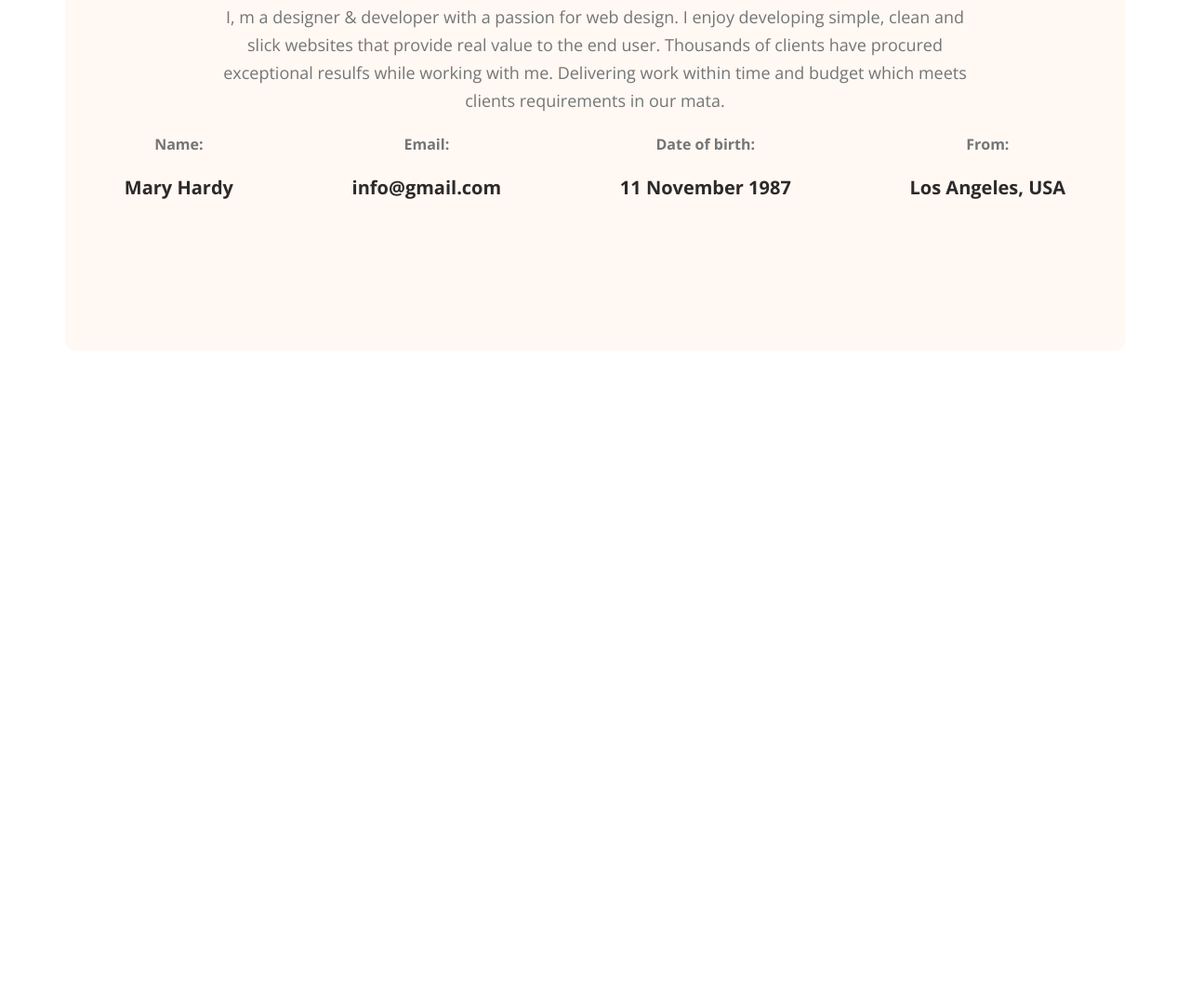
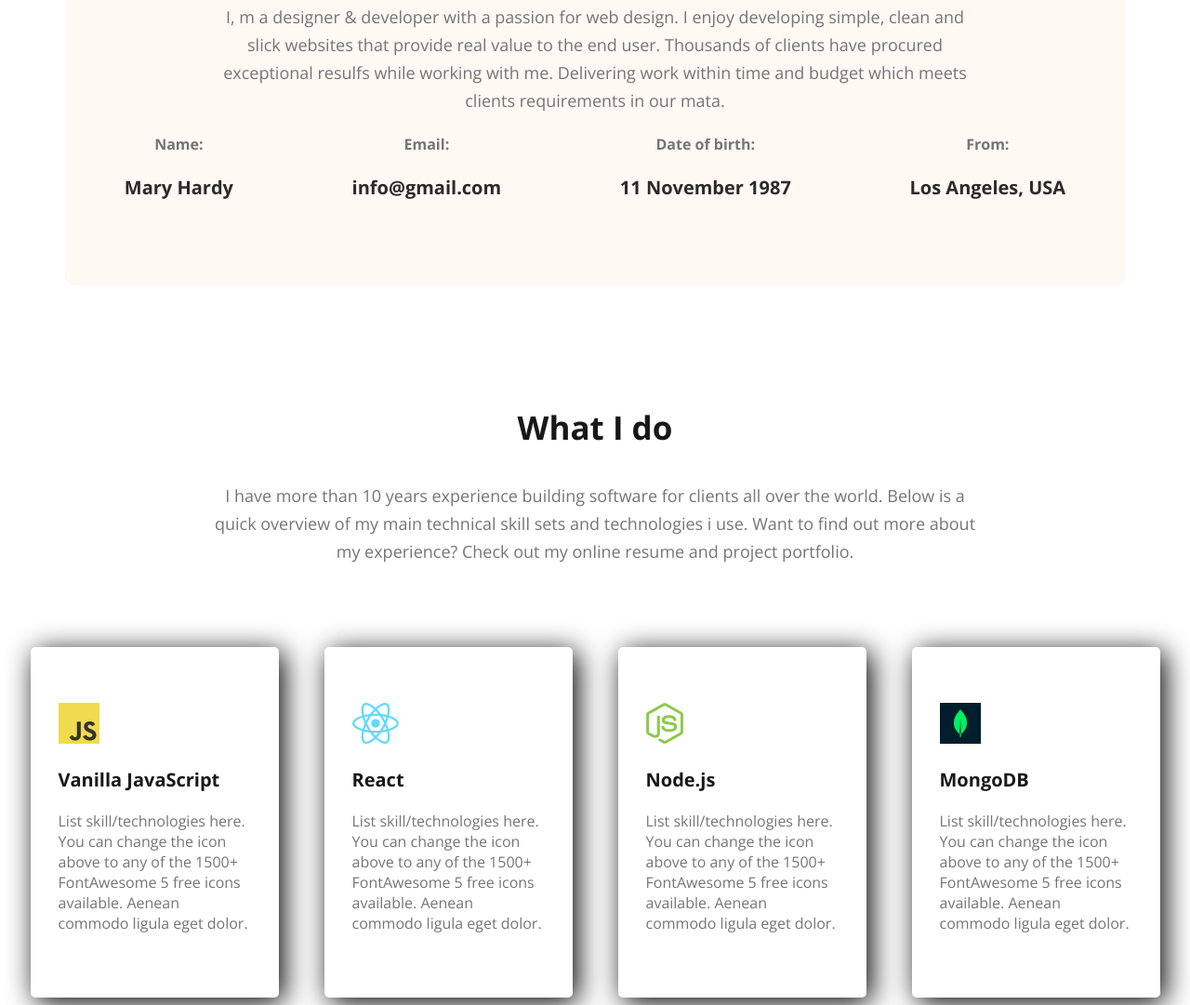
Before and after one commit to junayet4o12/web-developer-portfolio, a plain HTML site: page index.html in a window 1280 px wide. Shown: the part 1168-2249 px from the top of the page at 93% size. Before the commit the page ends 1553 px from the top, so only its background shows below. Drawn offline with nearby package versions, Linux system fonts and the light colour scheme.

Commit message:
logo has added

```diff
--- a/index.css
+++ b/index.css
@@ -81,7 +81,7 @@ nav a {
 
 .about {
     width: 1140px;
-    height: 550px;
+    height: 480px;
     flex-shrink: 0;
     border-radius: 10px;
     background: #FFF8F3;
@@ -114,12 +114,17 @@ nav a {
     flex-shrink: 0;
     margin: auto;
 }
-.about-info-container{
+
+.about-info-container {
     display: flex;
     justify-content: space-around;
 }
-.about-info{text-align: center;}
-.info-description{
+
+.about-info {
+    text-align: center;
+}
+
+.info-description {
     color: #2c2a2a;
 
 
@@ -128,9 +133,56 @@ font-size: 20px;
     font-weight: bold;
 
 }
-.info-title{
+
+.info-title {
     color: #757575;
 
     font-weight: bold;
 
 }
+
+.what-i-do {
+
+
+    flex-shrink: 0;
+    border-radius: 10px;
+
+    margin: auto;
+
+
+}
+
+.skill-container {
+    display: flex;
+    justify-content: space-around;
+}
+
+.skill {
+    width: 267px;
+    height: 377px;
+    flex-shrink: 0;
+    border-radius: 5px;
+background: #FFF;
+box-shadow: 5px 5px 30px black;
+}
+.logo-sizing{
+    margin-top: 60px;
+    margin-left: 30px;
+}
+.skill-description{padding: 0px 30px;
+    color:#757575;
+
+    font-size: 16px;
+    font-style: normal;
+    font-weight: 400;
+
+}
+.skill-title{
+    color:#181818;
+
+font-size: 20px;
+
+font-weight: 700;
+padding-left: 30px;
+
+}
--- a/index.html
+++ b/index.html
@@ -62,6 +62,33 @@
                 </div>
             </div>
         </section>
+        <section class="what-i-do">
+            <h3 class="section-title"><br><br>What I do</h3>
+            <p class="section-description">I have more than 10 years experience building software for clients all over the world. Below is a quick overview of my main technical skill sets and technologies i use. Want to find out more about my experience? Check out my online resume and project portfolio.</p><br><br><br><br>
+
+            <div class="skill-container">
+                <div class="skill">
+                    <img class="logo-sizing"  src="images/icons/js.png" alt="">
+                    <h3 class="skill-title">Vanilla JavaScript</h3>
+                    <p class="skill-description">List skill/technologies here. You can change the icon above to any of the 1500+ FontAwesome 5 free icons available. Aenean commodo ligula eget dolor.</p>
+                </div>
+                <div class="skill">
+                    <img class="logo-sizing" src="images/icons/react.png" alt="">
+                    <h3 class="skill-title">React</h3>
+                    <p class="skill-description">List skill/technologies here. You can change the icon above to any of the 1500+ FontAwesome 5 free icons available. Aenean commodo ligula eget dolor.</p>
+                </div>
+                <div class="skill">
+                    <img class="logo-sizing" src="images/icons/nodejs.png" alt="">
+                    <h3 class="skill-title">Node.js</h3>
+                    <p class="skill-description">List skill/technologies here. You can change the icon above to any of the 1500+ FontAwesome 5 free icons available. Aenean commodo ligula eget dolor.</p>
+                </div>
+                <div class="skill">
+                    <img class="logo-sizing" src="images/icons/mongo.png" alt="">
+                    <h3 class="skill-title">MongoDB</h3>
+                    <p class="skill-description">List skill/technologies here. You can change the icon above to any of the 1500+ FontAwesome 5 free icons available. Aenean commodo ligula eget dolor.</p>
+                </div>
+            </div>
+        </section>
     </main>
     <footer></footer>
 </body>
```
Lines whose indentation alone changed are shown as unchanged.
